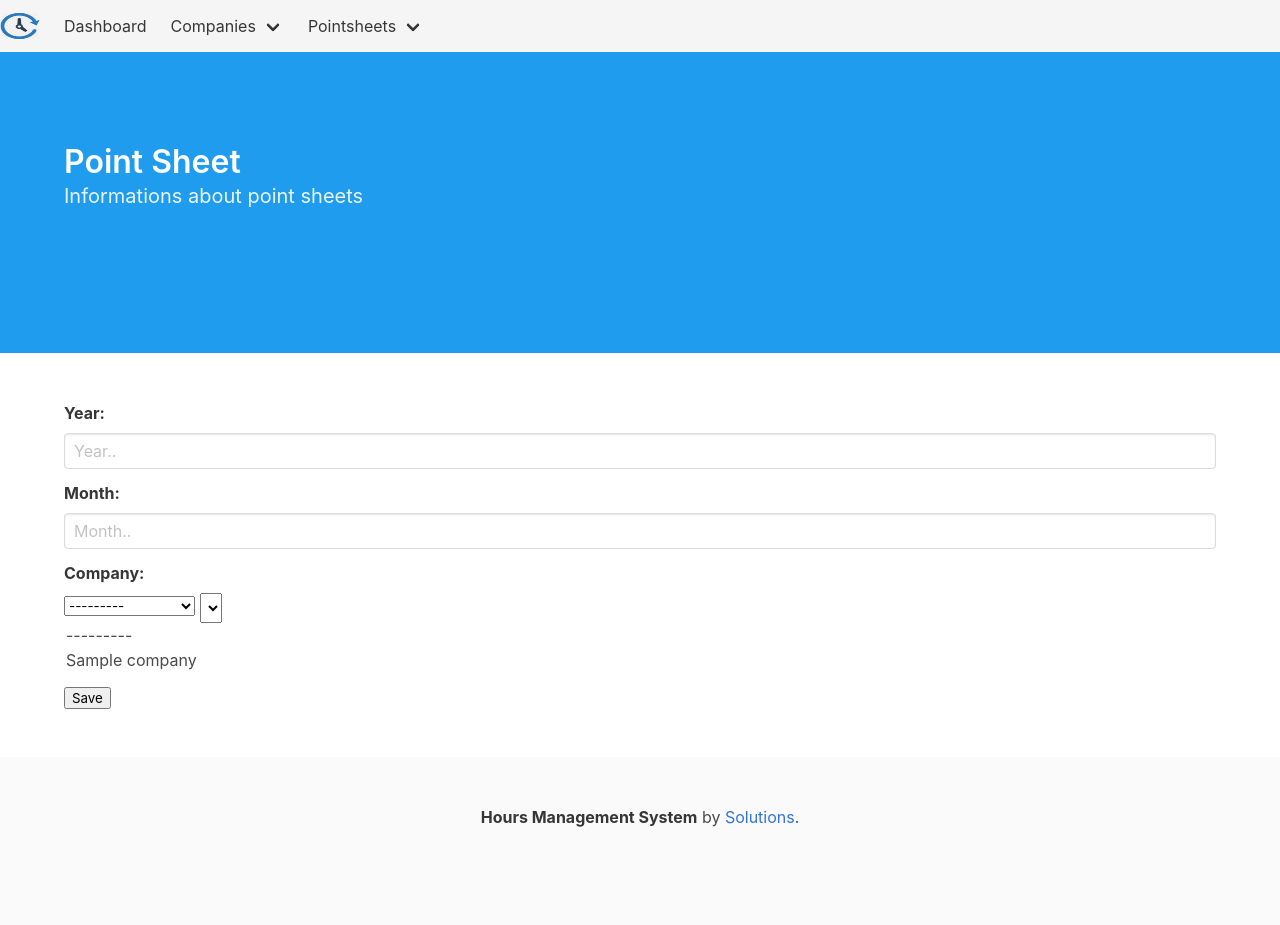
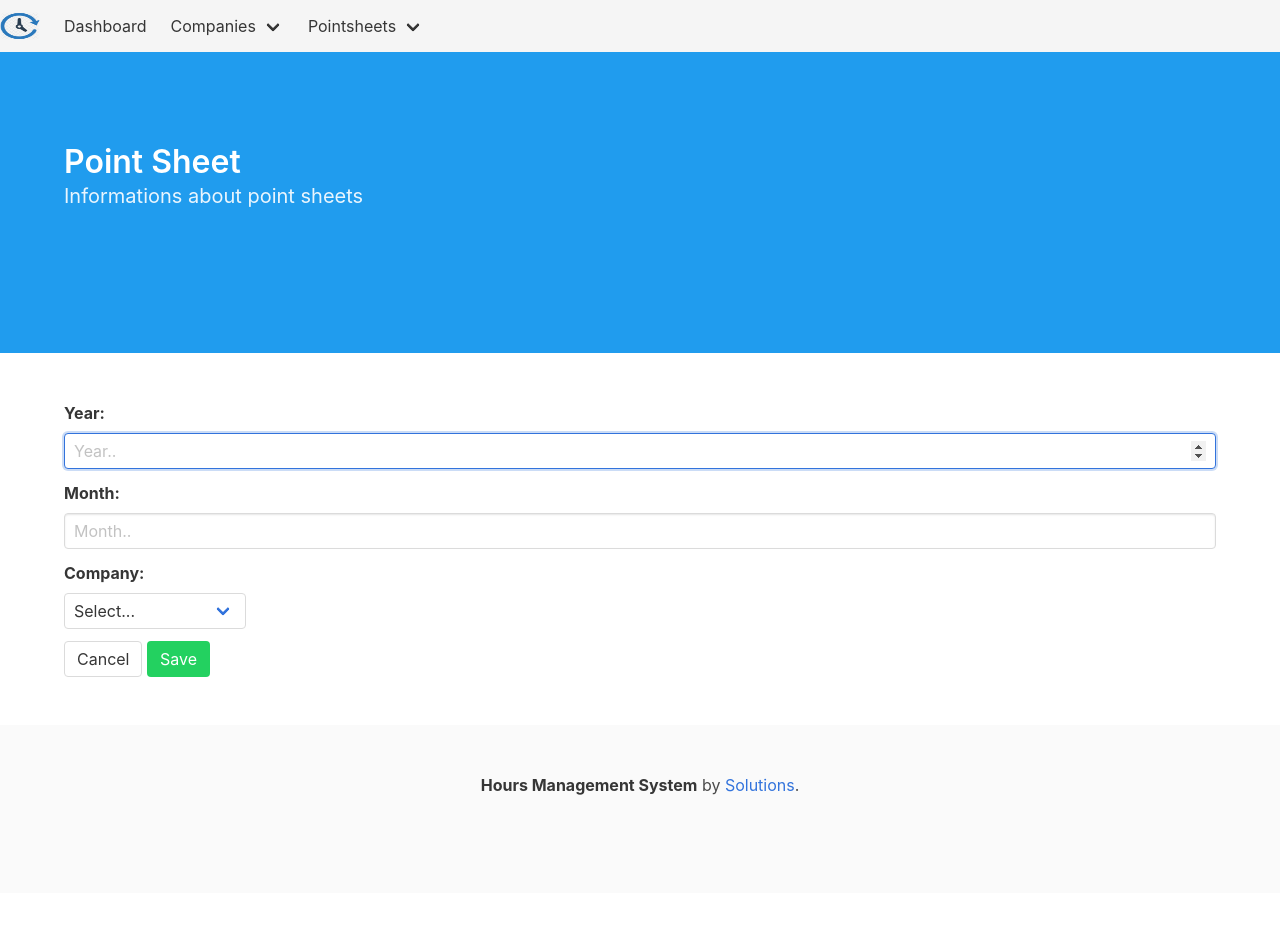
Before and after one commit to fbrump/houres-manager-system, a Django app: page /pointsheets/create/ in a window 1280 px wide. After the commit the page ends 795 px from the top, so only its background shows below. Run offline with Django 3.2, Linux system fonts and the light colour scheme; tables that the repository leaves empty hold one stand-in row (values such as "Sample post"); lists and menus that the app fills with data are empty.

Commit message:
Fixed same problemas on layout

```diff
--- a/hoursManagementSystem/pointsheets/templates/pointsheets/create.html
+++ b/hoursManagementSystem/pointsheets/templates/pointsheets/create.html
@@ -16,34 +16,45 @@
 </section>
 <section class="section">
     <div class="container">
-		<form method="post">
+		<form method="POST">
 			{% csrf_token %}
-		    {{ form.non_field_errors }}
 			<div class="field">
 			    {{ form.year.errors }}
-			    <label for="{{ form.year.id_for_label }}" class="label">Year:</label>
-			    <dev class="control">
-			    	<input type="number" name="{{ form.year.id_for_label }}" id="{{ form.year.id_for_label }}" value="" placeholder="Year.." class="input" required>
-		    	</dev>
+			    <label for="{{ form.year.id_for_label }}" class="label">
+			    	Year:
+				</label>
+			    <div class="control">
+			    	<input type="number" name="{{ form.year.id_for_label }}" id="{{ form.year.id_for_label }}" value="" placeholder="Year.." class="input" autofocus="autofocus">
+		    	</div>
 			</div>
 			<div class="field">
 			    {{ form.month.errors }}
-			    <label for="{{ form.month.id_for_label }}" class="label">Month:</label>
-			    <dev class="control">
-			    	<input type="number" name="{{ form.month.id_for_label }}" id="{{ form.month.id_for_label }}" value="" placeholder="Month.." class="input" required>
-				</dev>
+			    <label for="{{ form.month.id_for_label }}" class="label">
+			    	Month:
+		    	</label>
+			    <div class="control">
+			    	<input type="number" name="{{ form.month.id_for_label }}" id="{{ form.month.id_for_label }}" value="" placeholder="Month.." class="input">
+				</div>
 			</div>
 			<div class="field">
 			    {{ form.company.errors }}
-			    <label for="{{ form.company.id_for_label }}" class="label">Company:</label>
-			    <dev class="control">
-			    	{{ form.company }}
-			    	<select name="form.company.id_for_label" class="select">
-			    		{{ form.company }}
-			    	</select>
-			    </dev>
+			    <label for="{{ form.company.id_for_label }}" class="label">
+			    	Company:
+			    </label>
+			    <div class="select">
+		    		<select name="form.company.id_for_label">
+		    			<option value="">Select...</option>
+		    		{% for company in companies %}
+		    			<option value="{{ company.id }}">
+		    				{{ company.name }}
+		    			</option>}
+		    			option
+		    		{% endfor %}
+		    	</select>
+			    </div>
 			</div>
-		    <input type="submit" value="Save">
+		    <a href="{% url 'pointsheets:index' %}" class="button is-default" title="Go back to list pointsheets">Cancel</a>
+		    <input type="submit" value="Save" class="button is-success" title="Save">
 		</form>
 	</div>
 </section>
--- a/hoursManagementSystem/pointsheets/views.py
+++ b/hoursManagementSystem/pointsheets/views.py
@@ -1,10 +1,12 @@
-from django.shortcuts import render
+from django.shortcuts import render, reverse
+from django.urls import reverse_lazy
 from django.views.generic.detail import DetailView
 from django.views.generic.list import ListView
 from django.views.generic.edit import CreateView
 
 
 from .models import Pointsheet
+from company.models import Company
 
 # def index(request):
 # 	return render(request, 'pointsheets/index.html')
@@ -32,3 +34,8 @@ class PointsheetCreateView(CreateView):
 	fields = ['year', 'month', 'company']
 	# template_name_suffix = '/create'
 	template_name = 'pointsheets/create.html'
+	success_url = reverse_lazy('pointsheets:index')
+	def get_context_data(self, **kwargs):
+	    context = super().get_context_data(**kwargs)
+	    context['companies'] = Company.objects.all()
+	    return context
```
